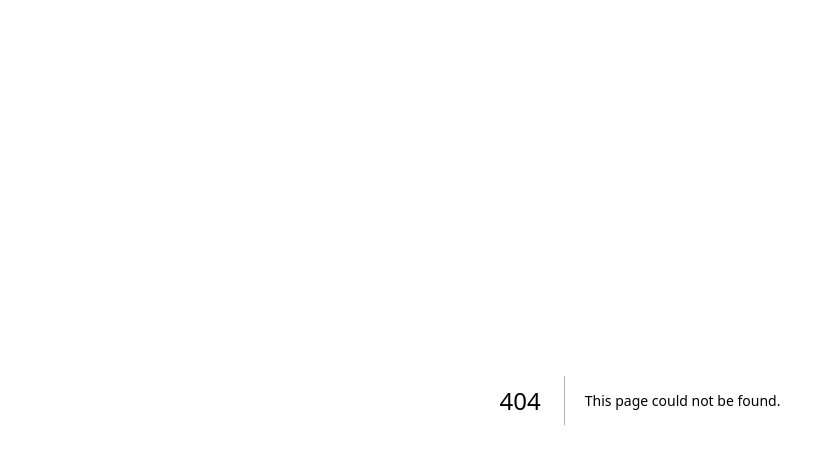
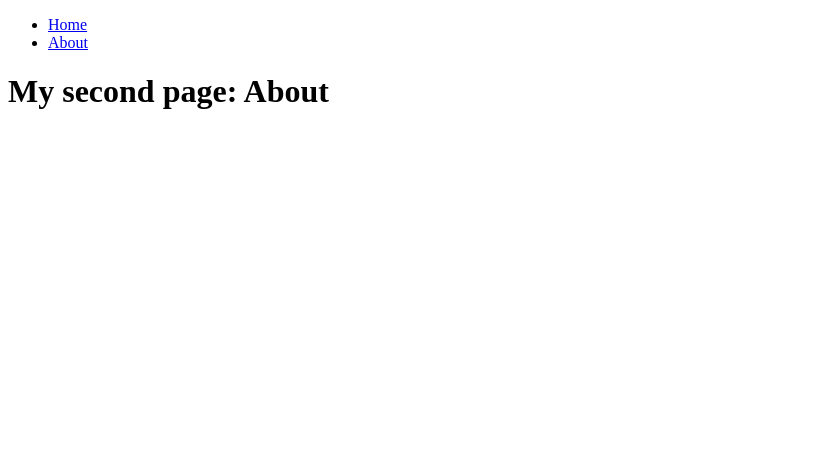
Before and after one commit to LeandroGCruzP/next-js-13, a Next.js app: page /about in a window 1280 px wide. Before the commit this address had no page. Shown: the top 464 px of the page, without its empty margins (0-835 px from the left). Built offline with nearby package versions, Linux system fonts and the light colour scheme.

Commit message:
chore: Creating a new page and navigating between pages

```diff
--- /dev/null
+++ b/app/about/page.tsx
@@ -0,0 +1,5 @@
+export default function About () {
+  return (
+    <h1>My second page: About</h1>
+  )
+}
--- a/app/layout.tsx
+++ b/app/layout.tsx
@@ -1,15 +1,39 @@
+import Link from 'next/link'
 import { ReactNode } from 'react'
 
 interface RootLayoutProps {
   children: ReactNode
 }
 
+const links = [
+  { label: 'Home', route: '/' },
+  { label: 'About', route: '/about' }
+]
+
 export default function RootLayout ({ children }: RootLayoutProps) {
   return (
     <html>
-      <head />
+      <head>
+        <title>My app with NextJS 13</title>
+      </head>
 
-      <body>{children}</body>
+      <body>
+        <header>
+          <nav>
+            <ul>
+              {links.map(link => (
+                <li key={link.route}>
+                  <Link href={link.route}>
+                    {link.label}
+                  </Link>
+                </li>
+              ))}
+            </ul>
+          </nav>
+        </header>
+
+        {children}
+      </body>
     </html>
   )
 }
```
